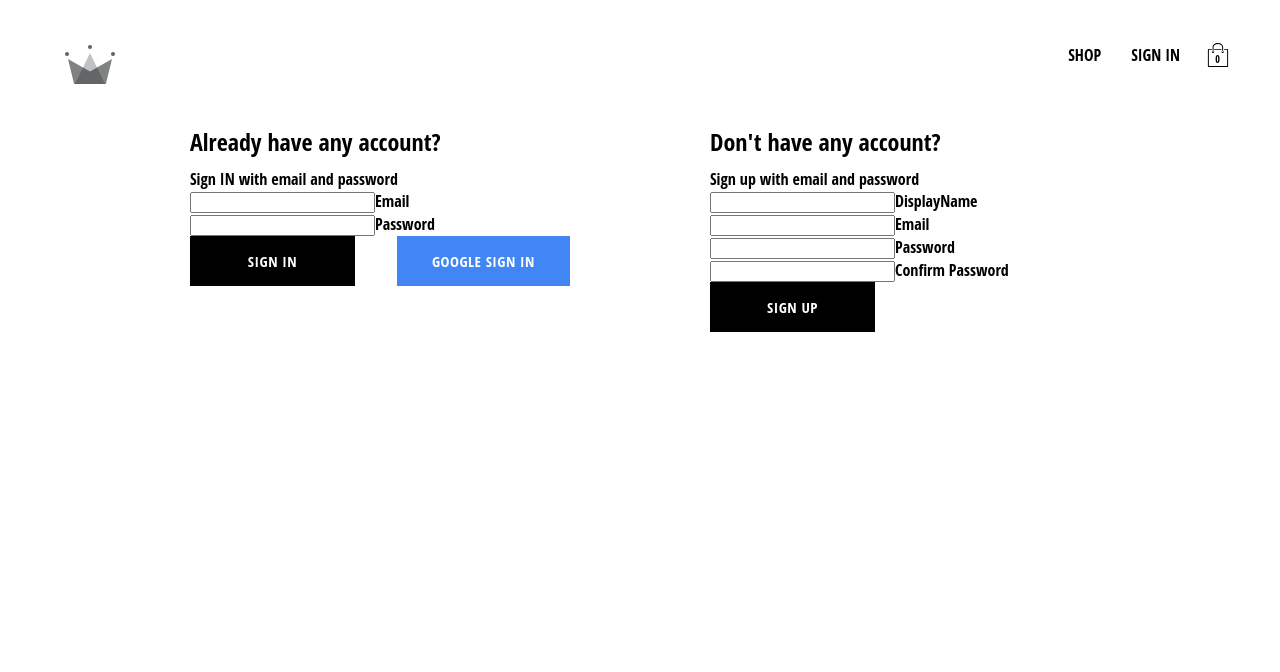
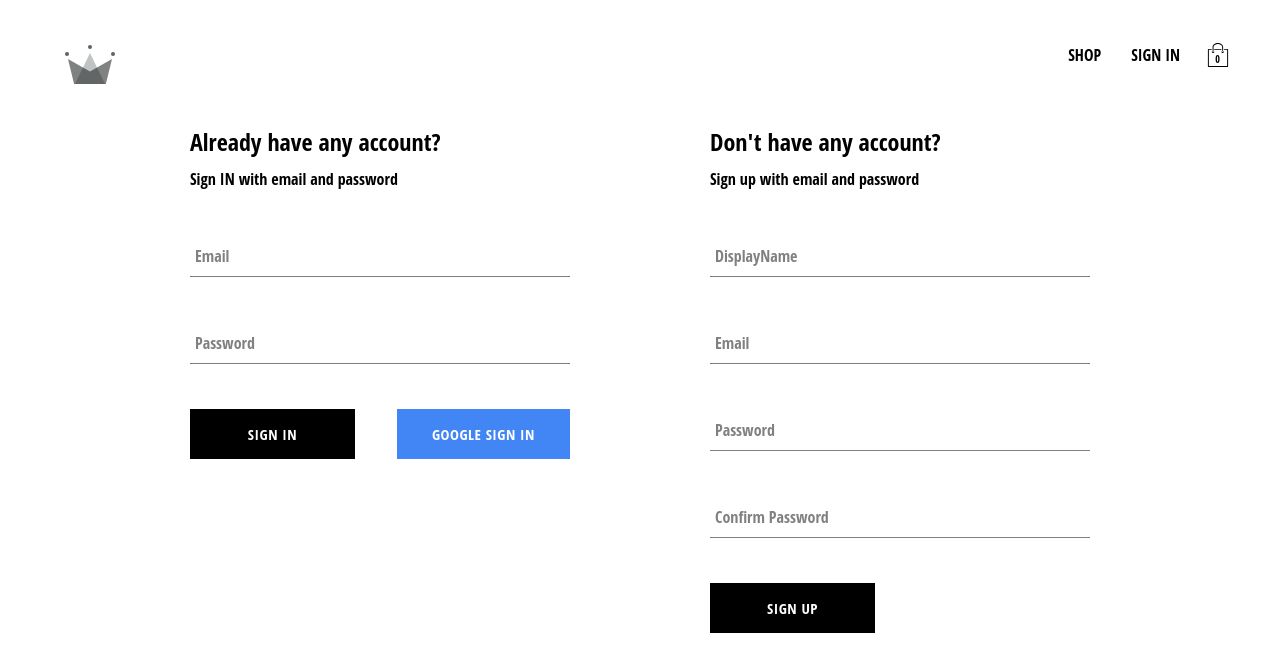
Before and after one commit to karakasEnes/react-crown-shop-app, a React (Create React App) app: page /auth in a window 1280 px wide. Shown: the top 672 px of the page. Built offline with nearby package versions, Linux system fonts and the light colour scheme; no server answers; the database is empty.

Commit message:
formInput component styled done, directory useNavigate added, project almost done

```diff
--- a/src/components/categories-list/categories-list.component.jsx
+++ /dev/null
@@ -1,14 +0,0 @@
-import DirectoryItem from '../directory-item/directory-item.component';
-import './categories-list.styles.scss';
-
-const CategoriesList = ({ categories }) => {
-  return (
-    <div className='categories-container'>
-      {categories.map((category) => (
-        <DirectoryItem key={category.id} category={category} />
-      ))}
-    </div>
-  );
-};
-
-export default CategoriesList;
--- a/src/components/directory-item/directory-item.component.jsx
+++ b/src/components/directory-item/directory-item.component.jsx
@@ -4,11 +4,15 @@ import {
   BodyContainer,
   DirectoryContainer,
 } from './directory-item.styles.jsx';
+import { useNavigate } from 'react-router-dom';
 
 const DirectoryItem = ({ category }) => {
-  const { id, title, imageUrl } = category;
+  const { id, title, imageUrl, route } = category;
+  const navigate = useNavigate();
+
+  const navigateHandler = () => navigate(route);
   return (
-    <DirectoryContainer key={id}>
+    <DirectoryContainer onClick={navigateHandler} key={id}>
       <BackgroundImage imageUrl={imageUrl} />
       <BodyContainer>
         <h2>{title}</h2>
--- /dev/null
+++ b/src/components/directory/directory.component.jsx
@@ -0,0 +1,47 @@
+import DirectoryItem from '../directory-item/directory-item.component';
+import './directory.styles.scss';
+
+const categories = [
+  {
+    id: 1,
+    title: 'hats',
+    imageUrl: 'https://i.ibb.co/cvpntL1/hats.png',
+    route: 'shop/hats',
+  },
+  {
+    id: 2,
+    title: 'jackets',
+    imageUrl: 'https://i.ibb.co/px2tCc3/jackets.png',
+    route: 'shop/jackets',
+  },
+  {
+    id: 3,
+    title: 'sneakers',
+    imageUrl: 'https://i.ibb.co/0jqHpnp/sneakers.png',
+    route: 'shop/sneakers',
+  },
+  {
+    id: 4,
+    title: 'womens',
+    imageUrl: 'https://i.ibb.co/GCCdy8t/womens.png',
+    route: 'shop/womens',
+  },
+  {
+    id: 5,
+    title: 'mens',
+    imageUrl: 'https://i.ibb.co/R70vBrQ/men.png',
+    route: 'shop/mens',
+  },
+];
+
+const Directory = () => {
+  return (
+    <div className='categories-container'>
+      {categories.map((category) => (
+        <DirectoryItem key={category.id} category={category} />
+      ))}
+    </div>
+  );
+};
+
+export default Directory;
--- a/src/components/form-input/form-input.component.jsx
+++ b/src/components/form-input/form-input.component.jsx
@@ -1,19 +1,12 @@
 import './form-input.styles.jsx';
+import { Group, Input, Label } from './form-input.styles.jsx';
 
 const FormInput = ({ label, ...otherProps }) => {
   return (
-    <div className='group'>
-      <input className='form-input' {...otherProps} />
-      {label && (
-        <label
-          className={`form-input-label ${
-            otherProps.value.length ? 'shrink' : ''
-          }`}
-        >
-          {label}
-        </label>
-      )}
-    </div>
+    <Group>
+      <Input {...otherProps} />
+      {label && <Label shrink={otherProps.value.length}>{label}</Label>}
+    </Group>
   );
 };
 
--- a/src/components/form-input/form-input.styles.jsx
+++ b/src/components/form-input/form-input.styles.jsx
@@ -9,48 +9,45 @@ const shrinkLabelStyled = css`
   color: ${mainColor};
 `;
 
-// .group {
-//   position: relative;
-//   margin: 45px 0;
+export const Label = styled.label`
+  color: ${subColor};
+  font-size: 16px;
+  font-weight: normal;
+  position: absolute;
+  pointer-events: none;
+  left: 5px;
+  top: 10px;
+  transition: 300ms ease all;
+  ${({ shrink }) => shrink && shrinkLabelStyled}
+`;
 
-//   .form-input {
-//     background: none;
-//     background-color: white;
-//     color: $sub-color;
-//     font-size: 18px;
-//     padding: 10px 10px 10px 5px;
-//     display: block;
-//     width: 100%;
-//     border: none;
-//     border-radius: 0;
-//     border-bottom: 1px solid $sub-color;
-//     margin: 25px 0;
+export const Input = styled.input`
+  background: none;
+  background-color: white;
+  color: ${subColor};
+  font-size: 18px;
+  padding: 10px 10px 10px 5px;
+  display: block;
+  width: 100%;
+  border: none;
+  border-radius: 0;
+  border-bottom: 1px solid ${subColor};
+  margin: 25px 0;
 
-//     &:focus {
-//       outline: none;
-//     }
+  &:focus {
+    outline: none;
+  }
 
-//     &:focus ~ .form-input-label {
-//       @include shrinkLabel();
-//     }
-//   }
+  &:focus ~ ${Label} {
+    ${shrinkLabelStyled}
+  }
+`;
 
-//   input[type='password'] {
-//     letter-spacing: 0.3em;
-//   }
+export const Group = styled.div`
+  position: relative;
+  margin: 45px 0;
 
-//   .form-input-label {
-//     color: $sub-color;
-//     font-size: 16px;
-//     font-weight: normal;
-//     position: absolute;
-//     pointer-events: none;
-//     left: 5px;
-//     top: 10px;
-//     transition: 300ms ease all;
-
-//     &.shrink {
-//       @include shrinkLabel();
-//     }
-//   }
-// }
+  input[type='password'] {
+    letter-spacing: 0.3em;
+  }
+`;
--- a/src/routes/home/home.components.jsx
+++ b/src/routes/home/home.components.jsx
@@ -1,39 +1,9 @@
-import { Outlet, Link } from 'react-router-dom';
-import CategoriesList from '../../components/categories-list/categories-list.component';
-import '../../components/categories-list/categories-list.styles.scss';
+import Directory from '../../components/directory/directory.component';
 
 function Home() {
-  const categories = [
-    {
-      id: 1,
-      title: 'hats',
-      imageUrl: 'https://i.ibb.co/cvpntL1/hats.png',
-    },
-    {
-      id: 2,
-      title: 'jackets',
-      imageUrl: 'https://i.ibb.co/px2tCc3/jackets.png',
-    },
-    {
-      id: 3,
-      title: 'sneakers',
-      imageUrl: 'https://i.ibb.co/0jqHpnp/sneakers.png',
-    },
-    {
-      id: 4,
-      title: 'womens',
-      imageUrl: 'https://i.ibb.co/GCCdy8t/womens.png',
-    },
-    {
-      id: 5,
-      title: 'mens',
-      imageUrl: 'https://i.ibb.co/R70vBrQ/men.png',
-    },
-  ];
   return (
     <div>
-      {/* <Outlet /> */}
-      <CategoriesList categories={categories} />
+      <Directory />
     </div>
   );
 }
```
Also changed, not shown: src/components/directory/directory.styles.scss (renamed from src/components/categories-list/categories-list.styles.scss).
